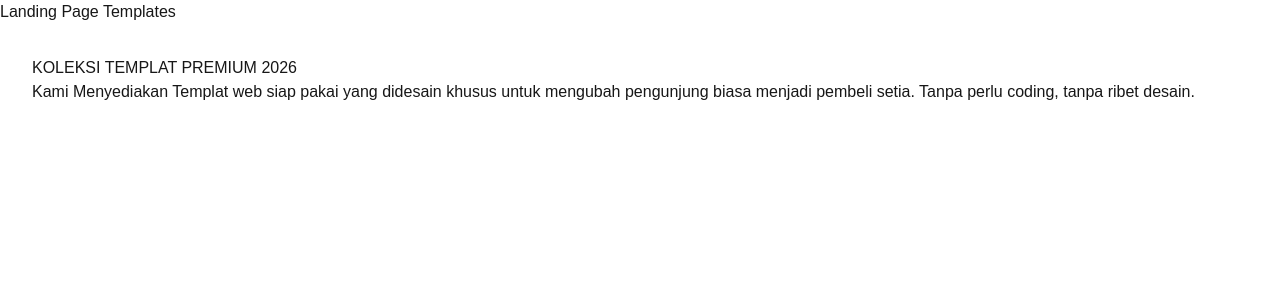
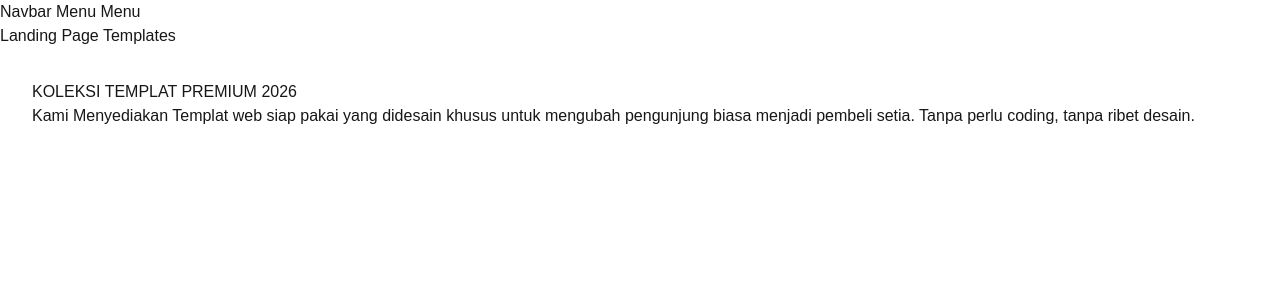
Before and after one commit to bahasacoder/roastand, a Next.js app: page /landing-page-templates in a window 1280 px wide. Shown: the top 300 px of the page. Built offline with nearby package versions, Linux system fonts and the light colour scheme.

Commit message:
Add Navbar Menu heading to layout

```diff
--- a/app/layout.tsx
+++ b/app/layout.tsx
@@ -29,6 +29,7 @@ export default function RootLayout({
       className={`${geistSans.variable} ${geistMono.variable} h-full antialiased`}
     >
       <body className="min-h-full flex flex-col">
+        <h1>Navbar Menu Menu</h1>
           {children}
       </body>
     </html>
```
